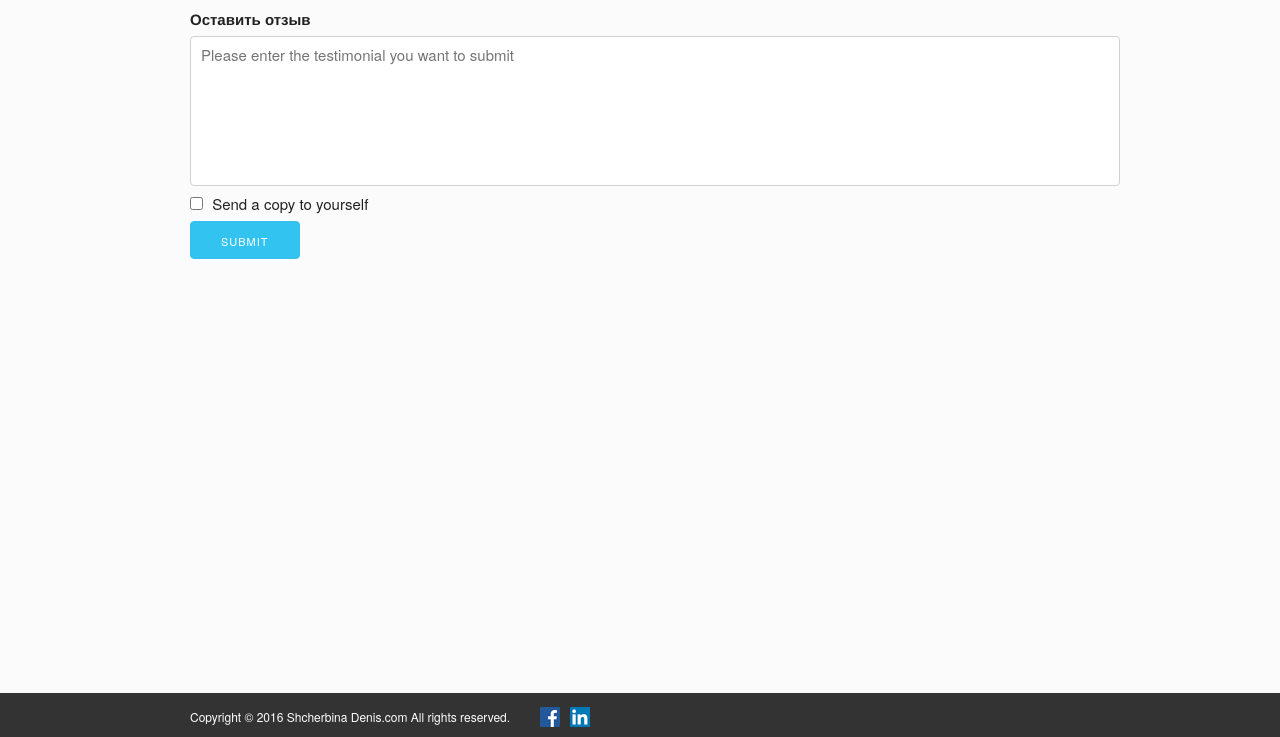
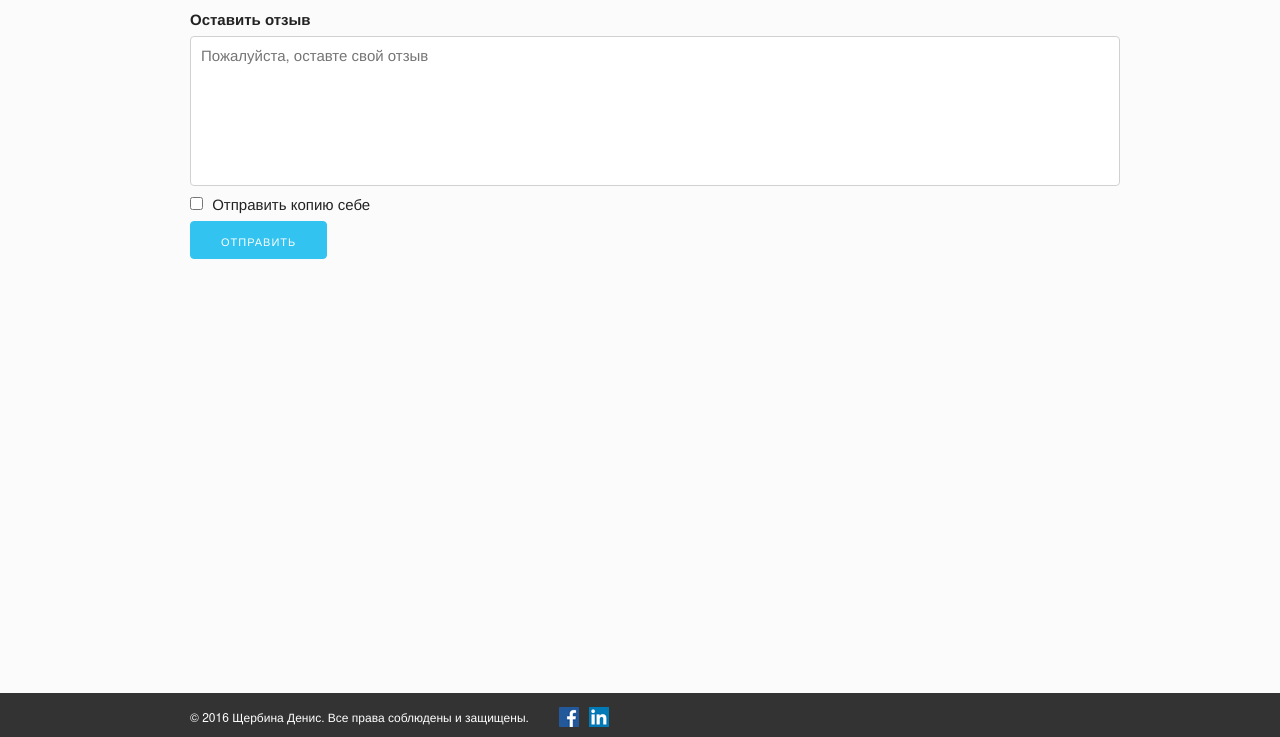
Before and after one commit to lollyroll/ds, a plain HTML site: page testimonials-ru.html in a window 1280 px wide. Shown: the part 63-800 px from the top of the page. Drawn offline with Linux system fonts and the light colour scheme.

Commit message:
footer-ru-testimonials

```diff
--- a/testimonials-ru.html
+++ b/testimonials-ru.html
@@ -67,17 +67,18 @@
 <div class="container padd">
 <form>
 <label for="exampleMessage">Оставить отзыв</label>
-    <textarea class="u-full-width" placeholder="Please enter the testimonial you want to submit" id="exampleMessage" style="resize:none; width:100%; height:150px;"></textarea>
+    <textarea class="u-full-width" placeholder="Пожалуйста, оставте свой отзыв" id="exampleMessage" style="resize:none; width:100%; height:150px;"></textarea>
     <label class="example-send-yourself-copy">
       <input type="checkbox">
-      <span class="label-body">Send a copy to yourself</span>
+      <span class="label-body">Отправить копию себе</span>
     </label>
-    <input class="button-primary button-custom" type="submit" value="SUBMIT" >
+    <input class="button-primary button-custom" type="submit" value="ОТПРАВИТЬ" >
 </form>
 </div>
 <div class="footer-absolute">
 <div class="container">
-   <div class="copyright"> Copyright &#169; 2016 Shcherbina Denis.com All rights reserved. </div>
+   <div class="copyright"> &#169;
+      2016 Щербина Денис. Все права соблюдены и защищены. </div>
     <a href="https://www.facebook.com/profile.php?id=100002466302500" class="fb-icon"></a>
     <a href="https://www.linkedin.com/in/denis-shcherbina-a81668106?trk=nav_responsive_tab_profile_pic" class="in-icon"></a>
 </div>
```
Also changed, not shown: about-ru.html (+2 -1 lines), contact-ru.html (+2 -1 lines), price.html (+1 -1 lines).
